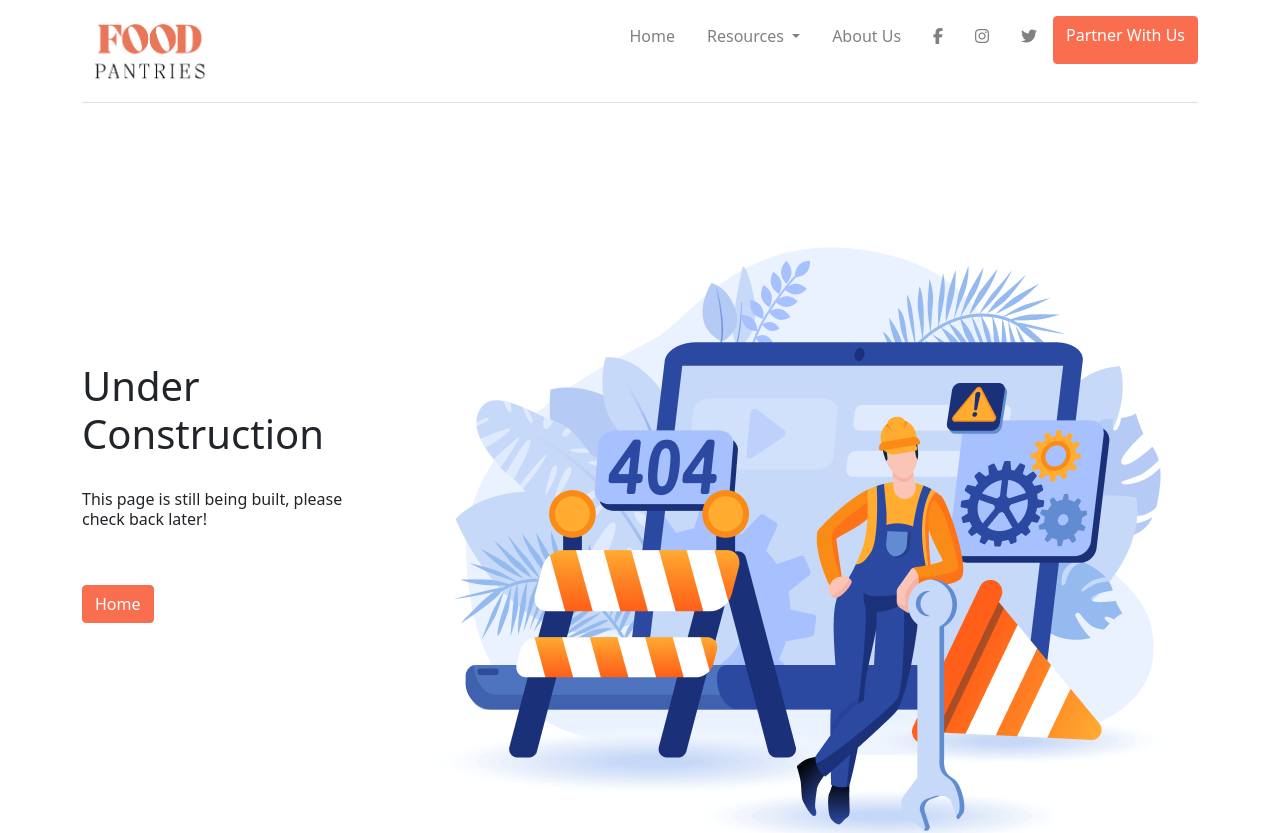
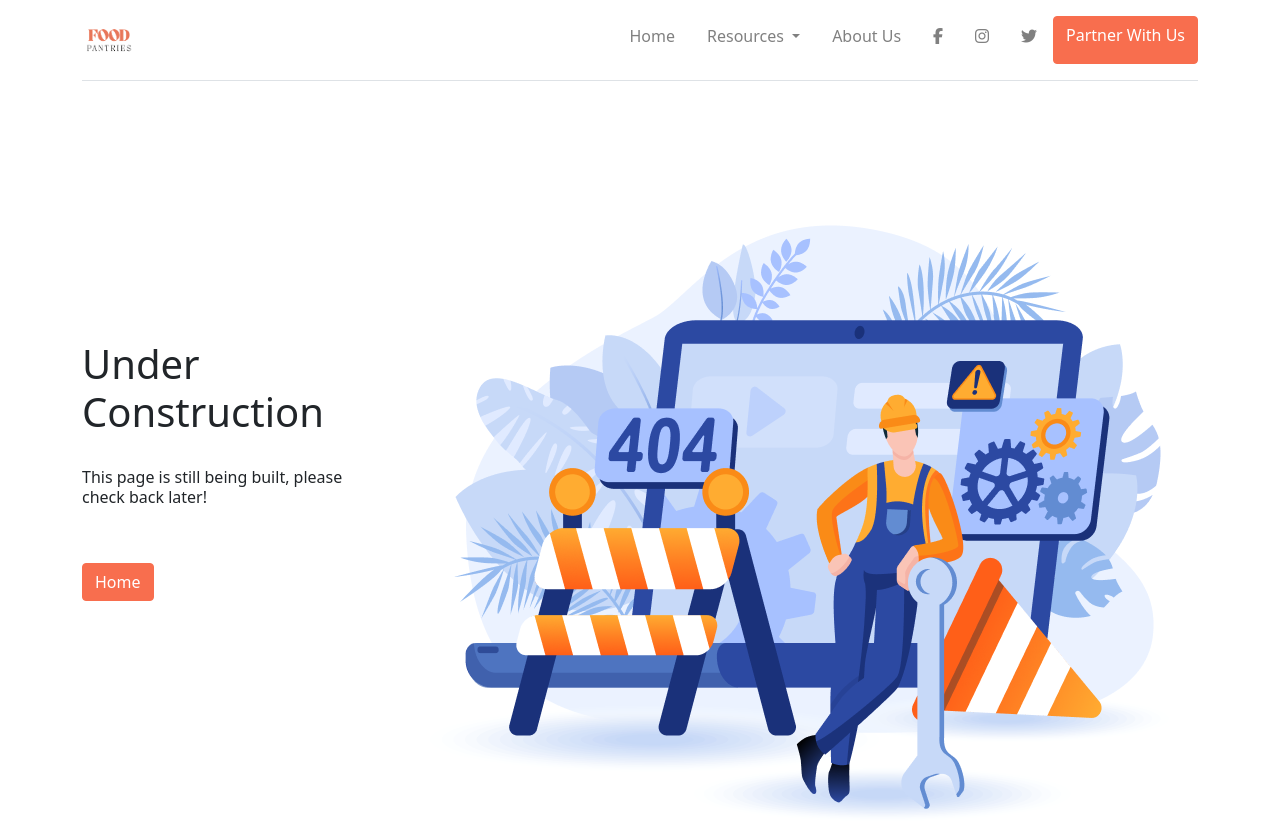
Before and after one commit to vinneydawson/Final-Group-Project, a plain HTML site: page 404page.html in a window 1280 px wide. Shown: the top 833 px of the page. Drawn offline with nearby package versions, Linux system fonts and the light colour scheme.

Commit message:
Fixed home page links

```diff
--- a/404page.html
+++ b/404page.html
@@ -11,6 +11,7 @@
     <link href="css/styles.css" rel="stylesheet">
     <link rel="stylesheet" type="text/css" href="custom.css">
     <title>FoodPantries.org</title>
+    <link rel="shortcut icon" type="image/x-icon" href="assets/images/browsericon.png" />
   </head>
 
       <!-- Custom Icons -->
@@ -77,8 +78,8 @@
      <!-- Navigation Header -->
      <div class="container">
       <header class="d-flex flex-wrap justify-content-center py-3 mb-4 border-bottom">
-        <a href="/" class="d-flex align-items-center mb-3 mb-md-0 me-md-auto text-dark text-decoration-none">
-          <img src="assets/images/header-logo.png" height="70"></img>
+        <a href="index.html" class="d-flex align-items-center mb-3 mb-md-0 me-md-auto text-dark text-decoration-none">
+          <img src="assets/images/header-logo.png" height="28"></img>
         </a>
 
         <ul class="nav nav-pills">
```
Also changed, not shown: foodpantrydetails.html (+2 -1 lines), index.html (+2 -2 lines), search.html (+2 -2 lines), assets/images/browsericon.png (added).
